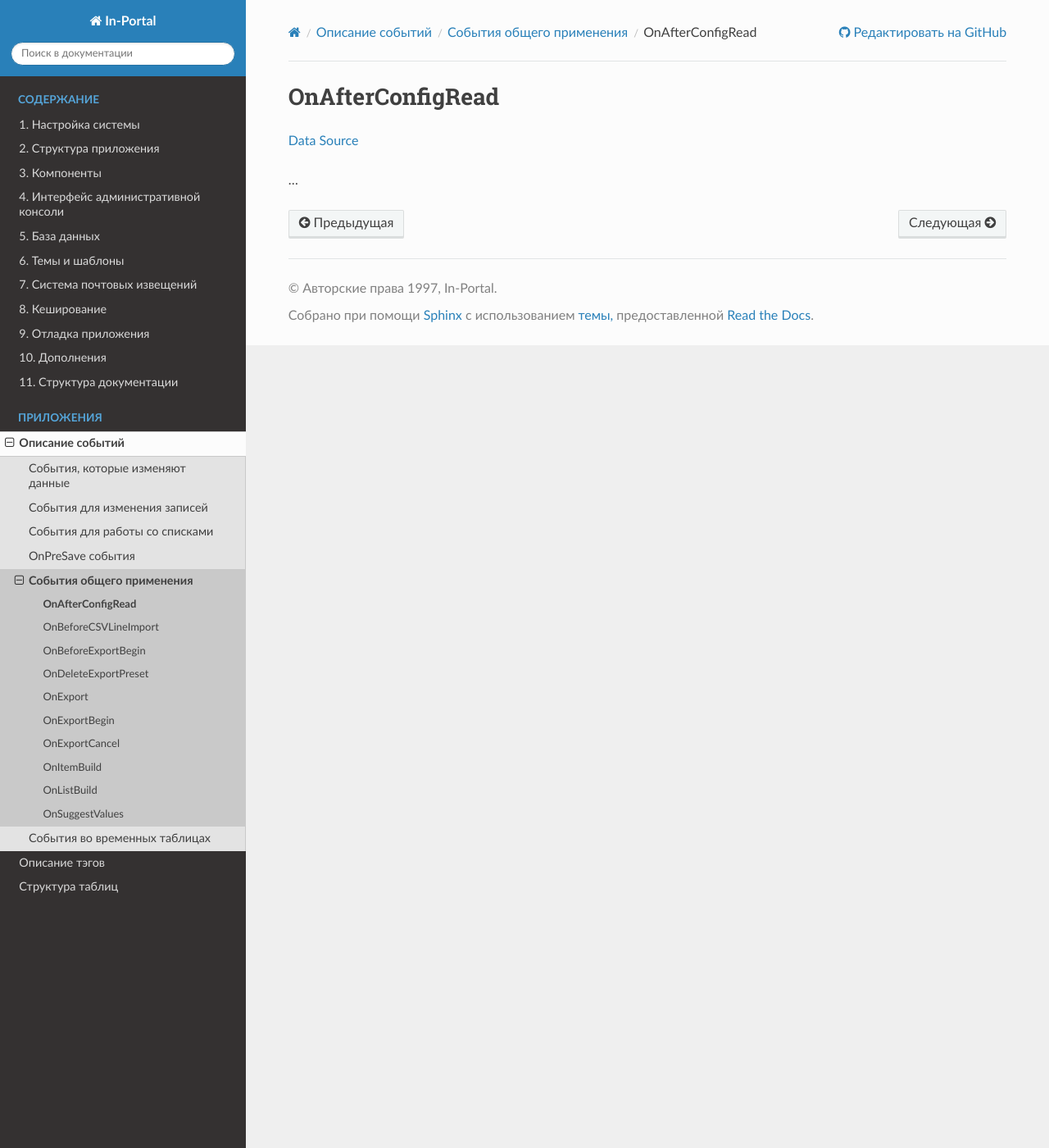
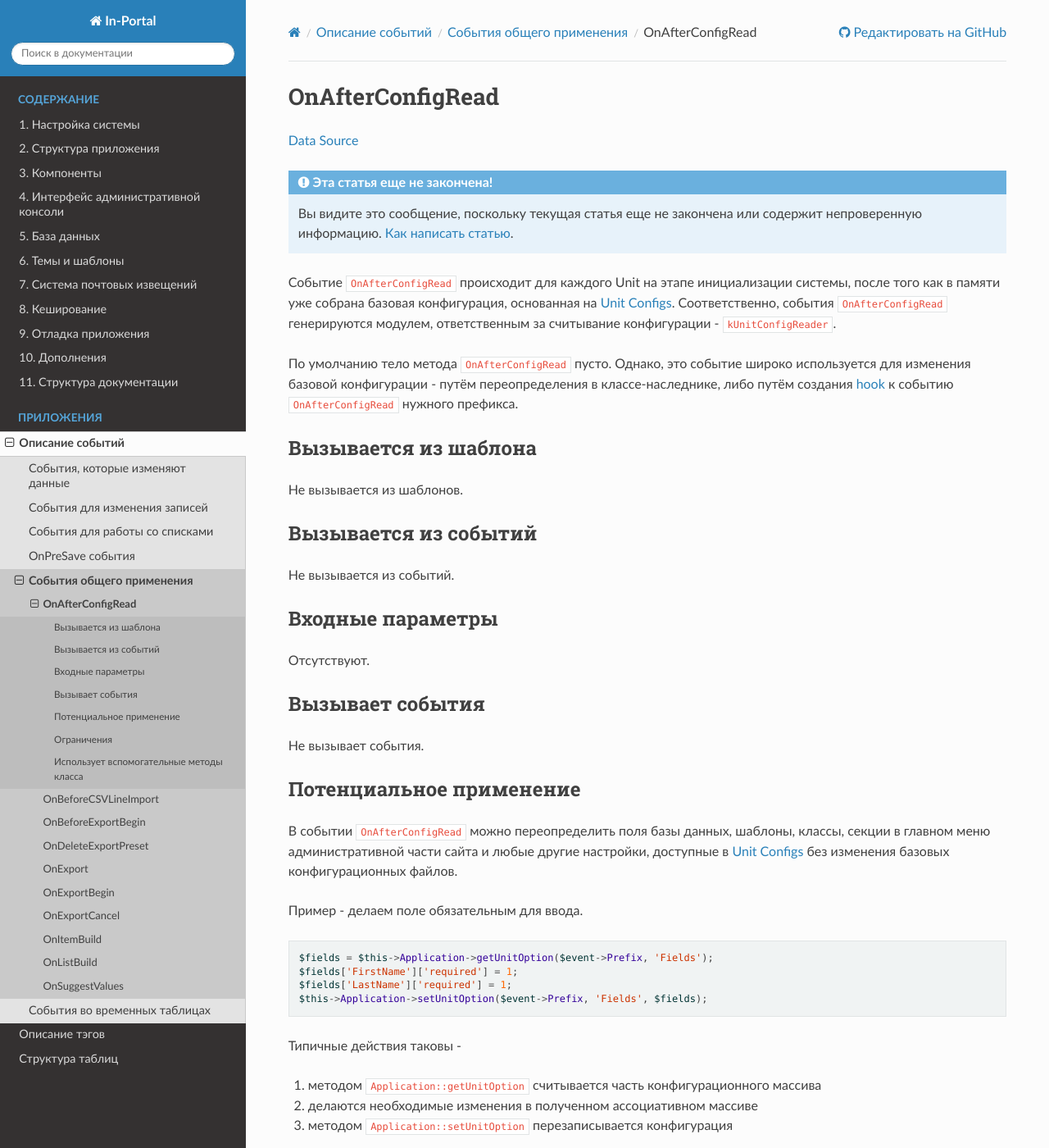
Before and after one commit to in-portal/guide-ru, a Sphinx documentation site: the page built from docs/events/general/on_after_config_read.rst, in a window 1280 px wide and 1400 px high. Shown: the whole window at 82% size. Built offline with Sphinx 7.4.7 and the Read the Docs theme 3.1.0, drawn with Linux system fonts in a browser that asks for light colours; some of the changed text lies outside the part shown.

Commit message:
Integrated "/events/general/on_after_config_read.rst"

```diff
--- a/docs/events/general/on_after_config_read.rst
+++ b/docs/events/general/on_after_config_read.rst
@@ -2,6 +2,69 @@ OnAfterConfigRead
 =================
 `Data Source`_
 
-...
+.. include:: /includes/not_finished.rst
+
+Событие ``OnAfterConfigRead`` происходит для каждого Unit на этапе инициализации системы, после того
+как в памяти уже собрана базовая конфигурация, основанная на
+:doc:`Unit Configs </components/unit_configs/config_files>`. Соответственно, события ``OnAfterConfigRead``
+генерируются модулем, ответственным за считывание конфигурации - ``kUnitConfigReader``.
+
+По умолчанию тело метода ``OnAfterConfigRead`` пусто. Однако, это событие широко используется для изменения
+базовой конфигурации - путём переопределения в классе-наследнике,
+либо путём создания :doc:`hook </components/unit_configs/hooks>` к событию ``OnAfterConfigRead`` нужного
+префикса.
+
+Вызывается из шаблона
+---------------------
+
+Не вызывается из шаблонов.
+
+Вызывается из событий
+---------------------
+
+Не вызывается из событий.
+
+Входные параметры
+-----------------
+
+Отсутствуют.
+
+Вызывает события
+----------------
+
+Не вызывает события.
+
+Потенциальное применение
+------------------------
+
+В событии ``OnAfterConfigRead`` можно переопределить поля базы данных, шаблоны, классы, секции в
+главном меню административной части сайта и любые другие настройки, доступные в
+:doc:`Unit Configs </components/unit_configs/config_files>` без изменения базовых конфигурационных
+файлов.
+
+Пример - делаем поле обязательным для ввода.
+
+.. code:: php
+
+   $fields = $this->Application->getUnitOption($event->Prefix, 'Fields');
+   $fields['FirstName']['required'] = 1;
+   $fields['LastName']['required'] = 1;
+   $this->Application->setUnitOption($event->Prefix, 'Fields', $fields);
+
+Типичные действия таковы -
+
+#. методом ``Application::getUnitOption`` считывается часть конфигурационного массива
+#. делаются необходимые изменения в полученном ассоциативном массиве
+#. методом ``Application::setUnitOption`` перезаписывается конфигурация
+
+Ограничения
+-----------
+
+Особых ограничений нет.
+
+Использует вспомогательные методы класса
+----------------------------------------
+
+Не использует вспомогательные методы класса.
 
 .. _Data Source: http://guide.in-portal.org/rus/index.php/EventHandler:OnAfterConfigRead
```
